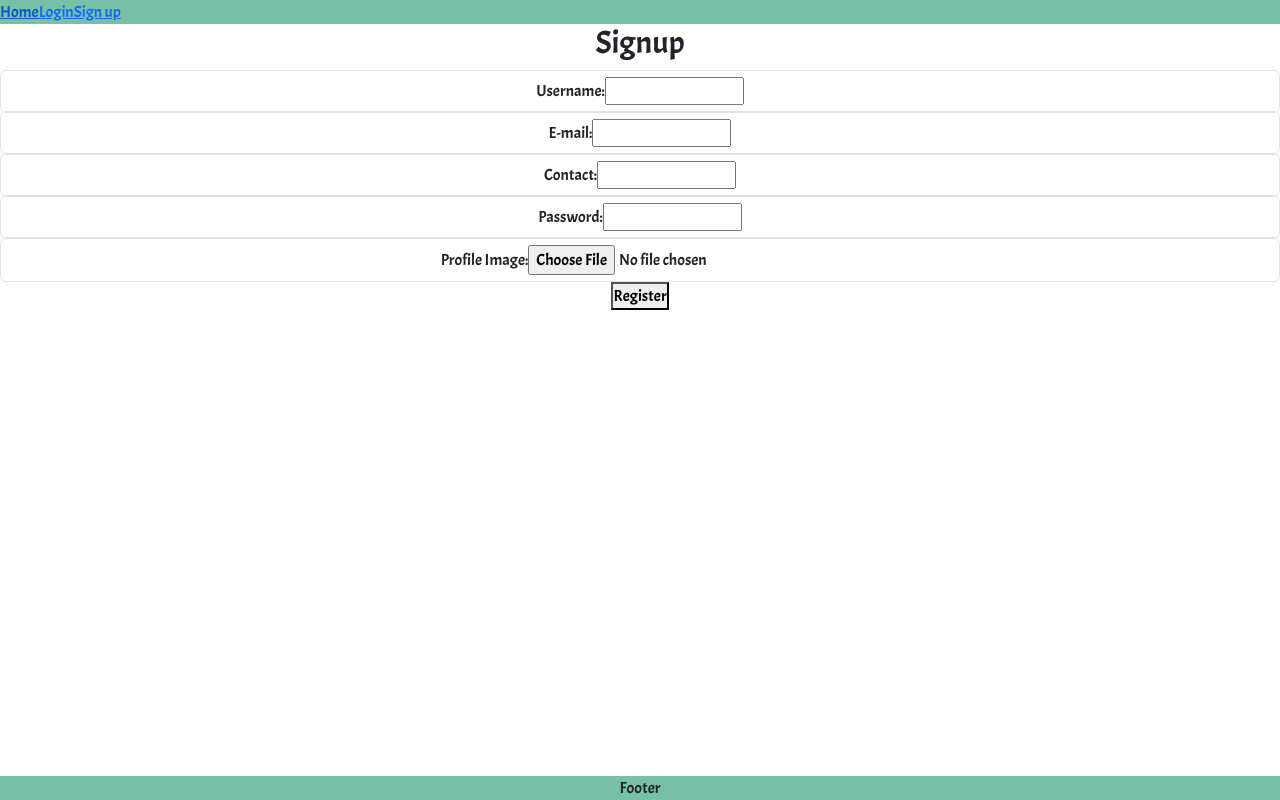
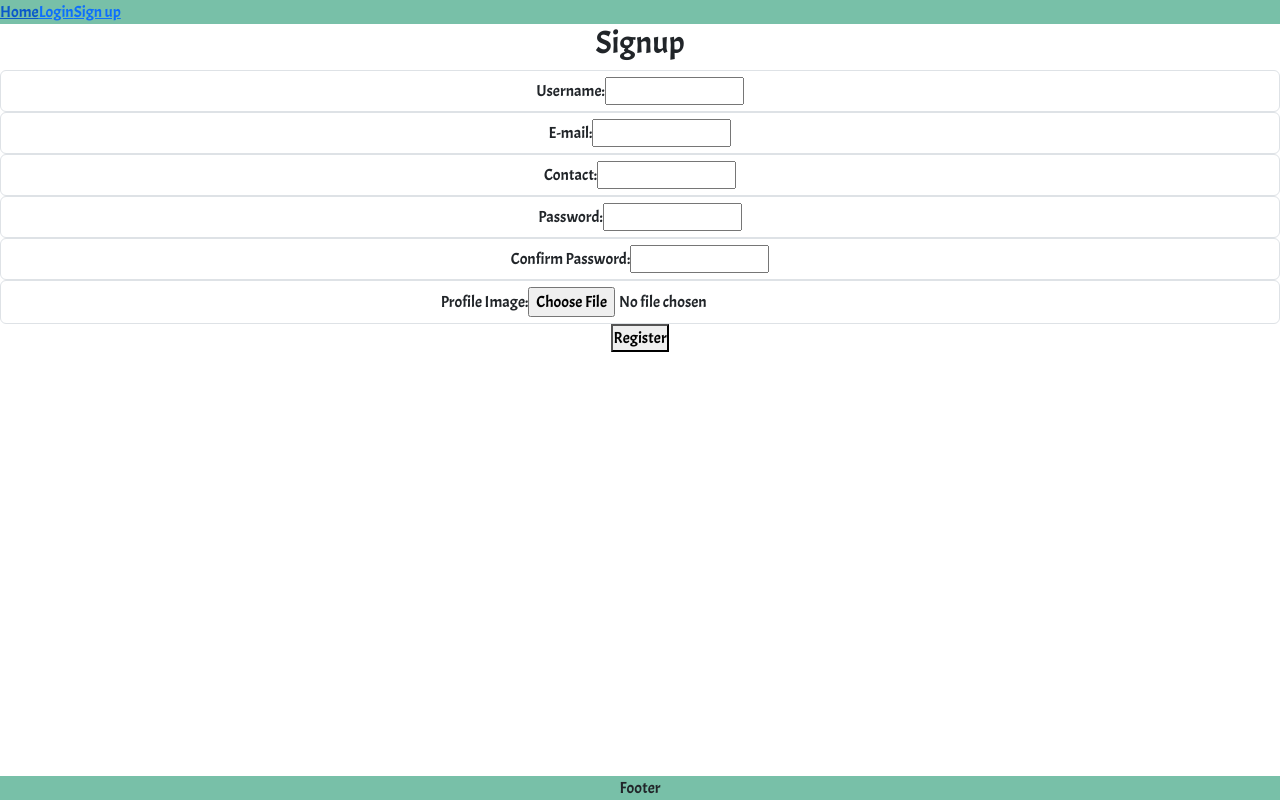
Before and after one commit to renatainojosa/final-project-client, a React (Create React App) app: page /signup/user in a window 1280 px wide. Built offline with nearby package versions, Linux system fonts and the light colour scheme.

Commit message:
confirm password

```diff
--- a/src/components/Forms/UserForm/UserForm.js
+++ b/src/components/Forms/UserForm/UserForm.js
@@ -4,13 +4,14 @@ import { useState } from 'react';
 const UserForm = ({loading, onSubmit, submitText}) => {
     const [email, setEmail] = useState("");
     const [password, setPassword] = useState("");
+    const [confirmPassword, setConfirmPassword] = useState("");
     const [username, setUsername] = useState("");
     const [contact, setContact] = useState("");
     const [profileImgUrl, setProfileImgUrl] = useState("");
 
     const handleSubmit = (e) => {
         e.preventDefault();
-        onSubmit({ username, email, password, contact, profileImgUrl });
+        onSubmit({ username, email, password, confirmPassword, contact, profileImgUrl });
     };
 
   return (
@@ -32,6 +33,10 @@ const UserForm = ({loading, onSubmit, submitText}) => {
       <input type='password' value={password} onChange={(e) => setPassword(e.target.value)} />
     </div>
     <div className="form-control">
+      <label htmlFor="confirmPassword">Confirm Password:</label>
+      <input type='password' value={confirmPassword} onChange={(e) => setConfirmPassword(e.target.value)} />
+    </div>
+    <div className="form-control">
       <label htmlFor="profileImgUrl">Profile Image:</label>
       <input type='file' value={profileImgUrl} onChange={(e) => setProfileImgUrl(e.target.value)} />
     </div>
--- a/src/pages/SignUpUser/SignUpUser.js
+++ b/src/pages/SignUpUser/SignUpUser.js
@@ -12,12 +12,13 @@ const SignUpUser = () => {
     username,
     email,
     password,
+    confirmPassword,
     contact,
     profileImgUrl,
   }) => {
     setLoading(true);
     try {
-      await api.signup({ username, email, password, contact, profileImgUrl });
+      await api.signup({ username, email, password, confirmPassword, contact, profileImgUrl });
       navigate("/login");
     } catch (error) {
       throw error.response.data || error.message || error;
```
